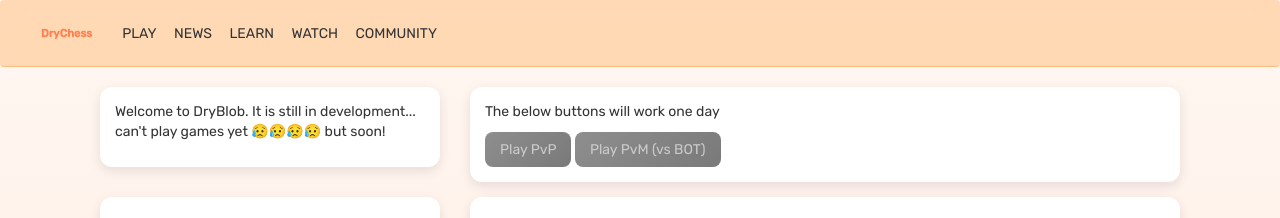
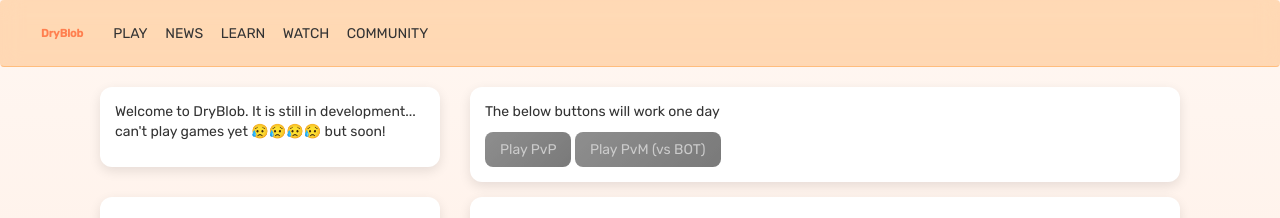
Before and after one commit to GreatCoder1000/drychess, a Jekyll site: the page built from index.html, in a window 1280 px wide. Shown: the top 218 px of the page. Built offline with Jekyll 4.4.1, drawn with Linux system fonts in a browser that asks for light colours; comment, search, counter and statistics services are not loaded.

Commit message:
Update default.html

```diff
--- a/_layouts/default.html
+++ b/_layouts/default.html
@@ -3,7 +3,7 @@
 <head>
     <meta charset="utf-8">
 
-    <title>{{ page.title }} - DryChess</title>
+    <title>DryBlob - {{ page.title }}</title>
 
     <!--Styles-->
     <link rel="stylesheet" href="https://cdn.jsdelivr.net/npm/bootstrap@3.3.7/dist/css/bootstrap.min.css" integrity="sha384-BVYiiSIFeK1dGmJRAkycuHAHRg32OmUcww7on3RYdg4Va+PmSTsz/K68vbdEjh4u" crossorigin="anonymous">
@@ -20,7 +20,7 @@
     <!-- NAVBAR (shared across all pages) -->
     <nav class="navbar">
         <a href="{{ '/index.html' | relative_url }}" class="navbar-brand">
-            DryChess
+            DryBlob
         </a>
 
         <ul class="navbar-nav">
```
